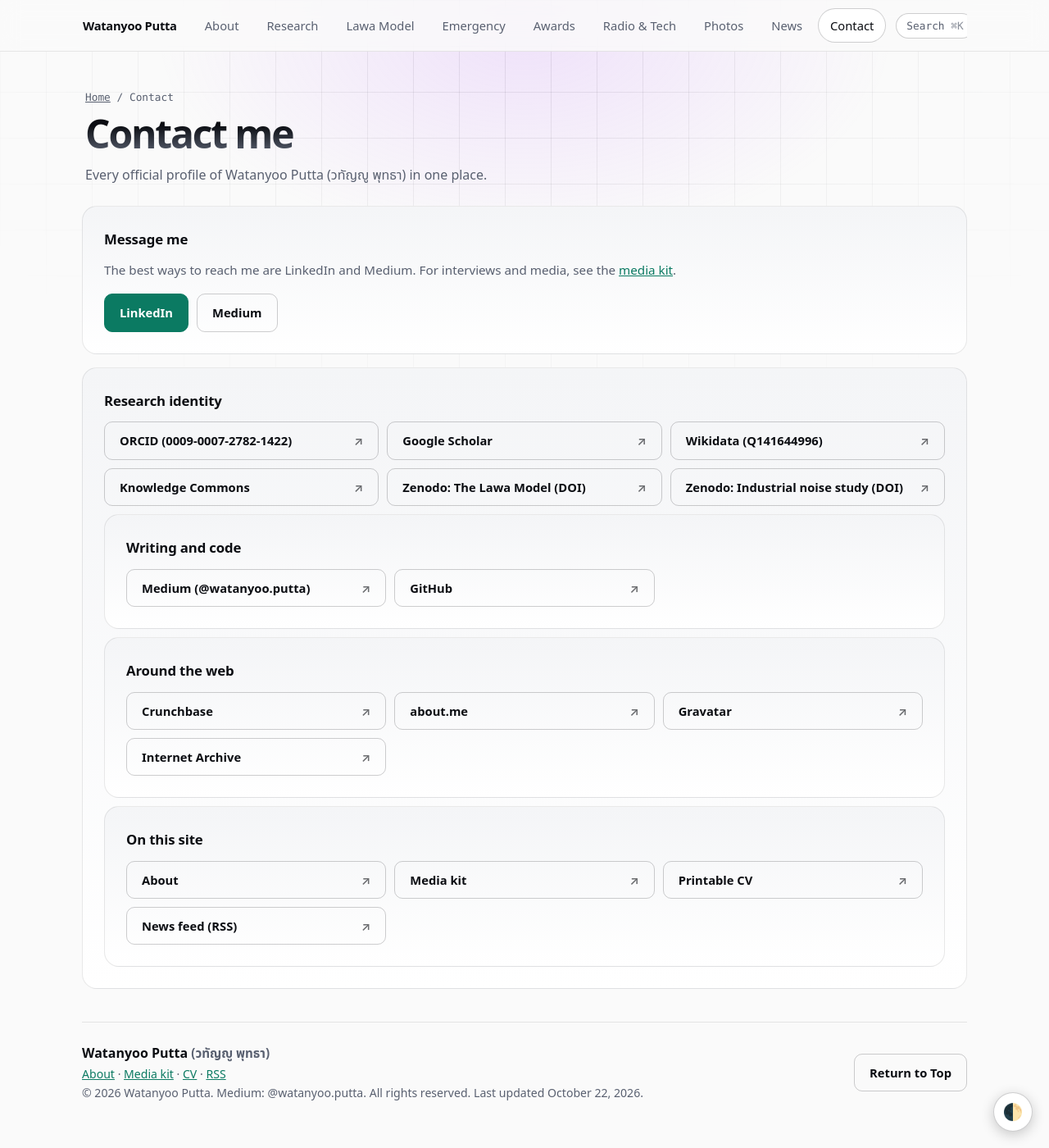
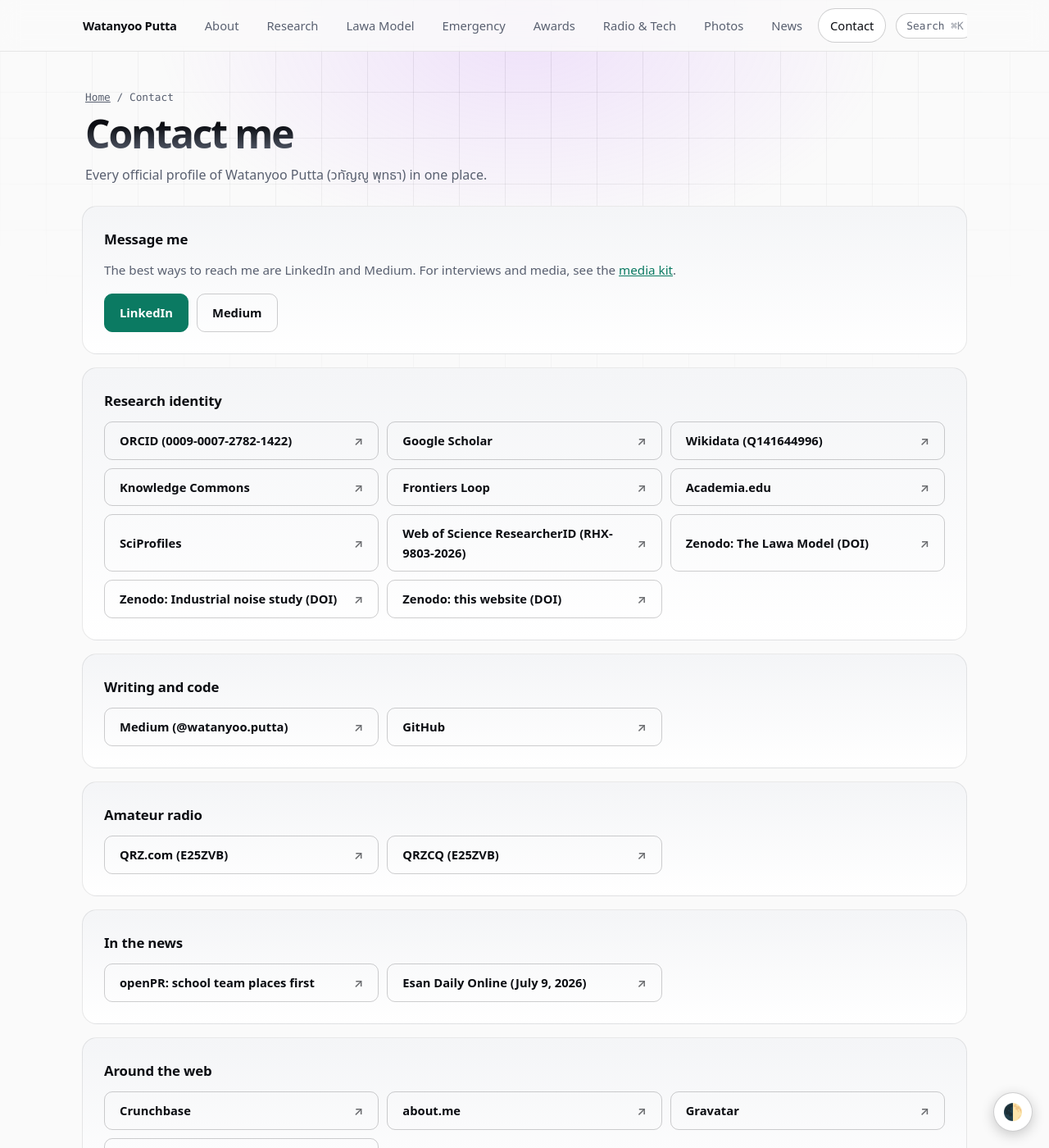
Before and after one commit to WatanyooPutta/WatanyooPutta.github.io, a Jekyll site: the page built from contact.html, in a window 1280 px wide and 1400 px high. Shown: the whole window at 82% size. Built offline with Jekyll 4.4.1, drawn with Linux system fonts in a browser that asks for light colours.

Commit message:
Update contact.html

```diff
--- a/contact.html
+++ b/contact.html
@@ -19,11 +19,22 @@
 <a class="btn alt" href="https://scholar.google.com/citations?user=_8o9aVEAAAAJ" rel="me external">Google Scholar</a>
 <a class="btn alt" href="https://www.wikidata.org/wiki/Q141644996" rel="me external">Wikidata (Q141644996)</a>
 <a class="btn alt" href="https://profile.hcommons.org/members/watanyooputta/" rel="me external">Knowledge Commons</a>
+<a class="btn alt" href="https://loop.frontiersin.org/people/3730773/overview" rel="me external">Frontiers Loop</a>
+<a class="btn alt" href="https://independent.academia.edu/WatanyooPutta" rel="me external">Academia.edu</a>
+<a class="btn alt" href="https://sciprofiles.com/profile/watanyooputta" rel="me external">SciProfiles</a>
+<a class="btn alt" href="https://www.webofscience.com/wos/author/record/RHX-9803-2026" rel="me external">Web of Science ResearcherID (RHX-9803-2026)</a>
 <a class="btn alt" href="https://doi.org/10.5281/zenodo.23324693" rel="external">Zenodo: The Lawa Model (DOI)</a>
 <a class="btn alt" href="https://doi.org/10.5281/zenodo.23219819" rel="external">Zenodo: Industrial noise study (DOI)</a>
+<a class="btn alt" href="https://doi.org/10.5281/zenodo.23317893" rel="external">Zenodo: this website (DOI)</a></nav></section>
 <section class="card s3"><h2>Writing and code</h2><nav class="links" aria-label="Writing and code">
 <a class="btn alt" href="https://medium.com/@watanyoo.putta" rel="me external">Medium (@watanyoo.putta)</a>
 <a class="btn alt" href="https://github.com/watanyooputta" rel="me external">GitHub</a></nav></section>
+<section class="card s3"><h2>Amateur radio</h2><nav class="links" aria-label="Amateur radio profiles">
+<a class="btn alt" href="https://www.qrz.com/db/E25ZVB" rel="me external">QRZ.com (E25ZVB)</a>
+<a class="btn alt" href="https://www.qrzcq.com/call/E25ZVB" rel="me external">QRZCQ (E25ZVB)</a></nav></section>
+<section class="card s3"><h2>In the news</h2><nav class="links" aria-label="Press">
+<a class="btn alt" href="https://www.openpr.com/news/4668912/khon-kaen-wittayayon-school-team-places-first-in-all-four-online" target="_blank" rel="noopener noreferrer">openPR: school team places first</a>
+<a class="btn alt" href="https://www.esandailyonline.com/168002" target="_blank" rel="noopener noreferrer">Esan Daily Online (July 9, 2026)</a></nav></section>
 <section class="card s3"><h2>Around the web</h2><nav class="links" aria-label="Other profiles">
 <a class="btn alt" href="https://www.crunchbase.com/person/watanyoo-putta" rel="me external">Crunchbase</a>
 <a class="btn alt" href="https://about.me/watanyooputta" rel="me external">about.me</a>
```
